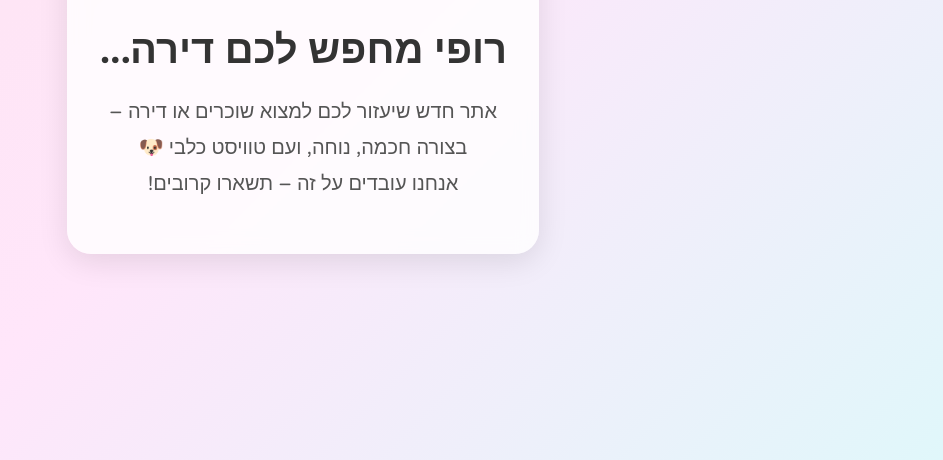
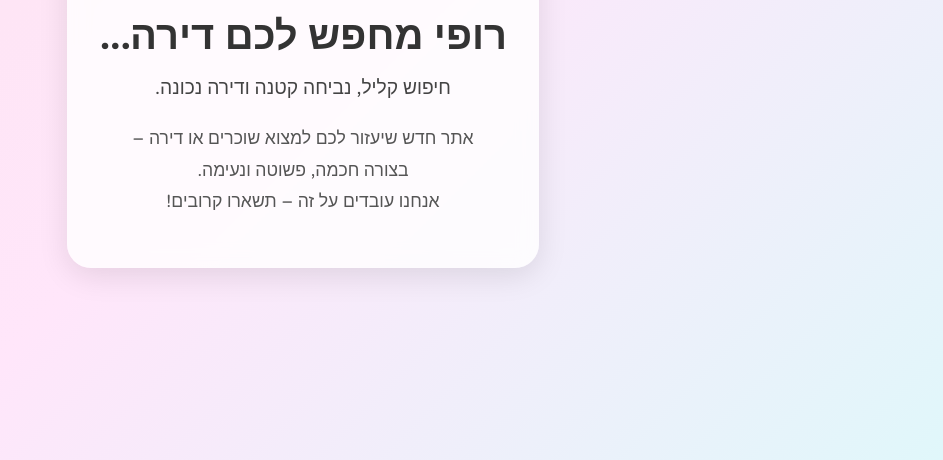
Before and after one commit to JonathanDarmon/roofy-landing, a plain HTML site: page index.html in a window 1280 px wide. Shown: the part 340-800 px from the top of the page, without its empty margins (337-1280 px from the left). Drawn offline with Linux system fonts and the light colour scheme.

Commit message:
Enhance slogan styling and update paragraph text for clarity and consistency

```diff
--- a/index.html
+++ b/index.html
@@ -38,8 +38,14 @@
       margin-bottom: 1rem;
     }
 
+    .slogan {
+      font-size: 1.2rem;
+      color: #444;
+      margin-bottom: 1.5rem;
+    }
+
     p {
-      font-size: 1.25rem;
+      font-size: 1.1rem;
       color: #555;
       line-height: 1.8;
     }
@@ -50,9 +56,10 @@
   <div class="container">
     <img class="logo" src="https://em-content.zobj.net/source/microsoft-teams/363/dog-face_1f436.png" alt="רופי כלב">
     <h1>רופי מחפש לכם דירה...</h1>
+    <div class="slogan">חיפוש קליל, נביחה קטנה ודירה נכונה.</div>
     <p>
       אתר חדש שיעזור לכם למצוא שוכרים או דירה – <br>
-      בצורה חכמה, נוחה, ועם טוויסט כלבי 🐶<br>
+      בצורה חכמה, פשוטה ונעימה.<br>
       אנחנו עובדים על זה – תשארו קרובים!
     </p>
   </div>
```
